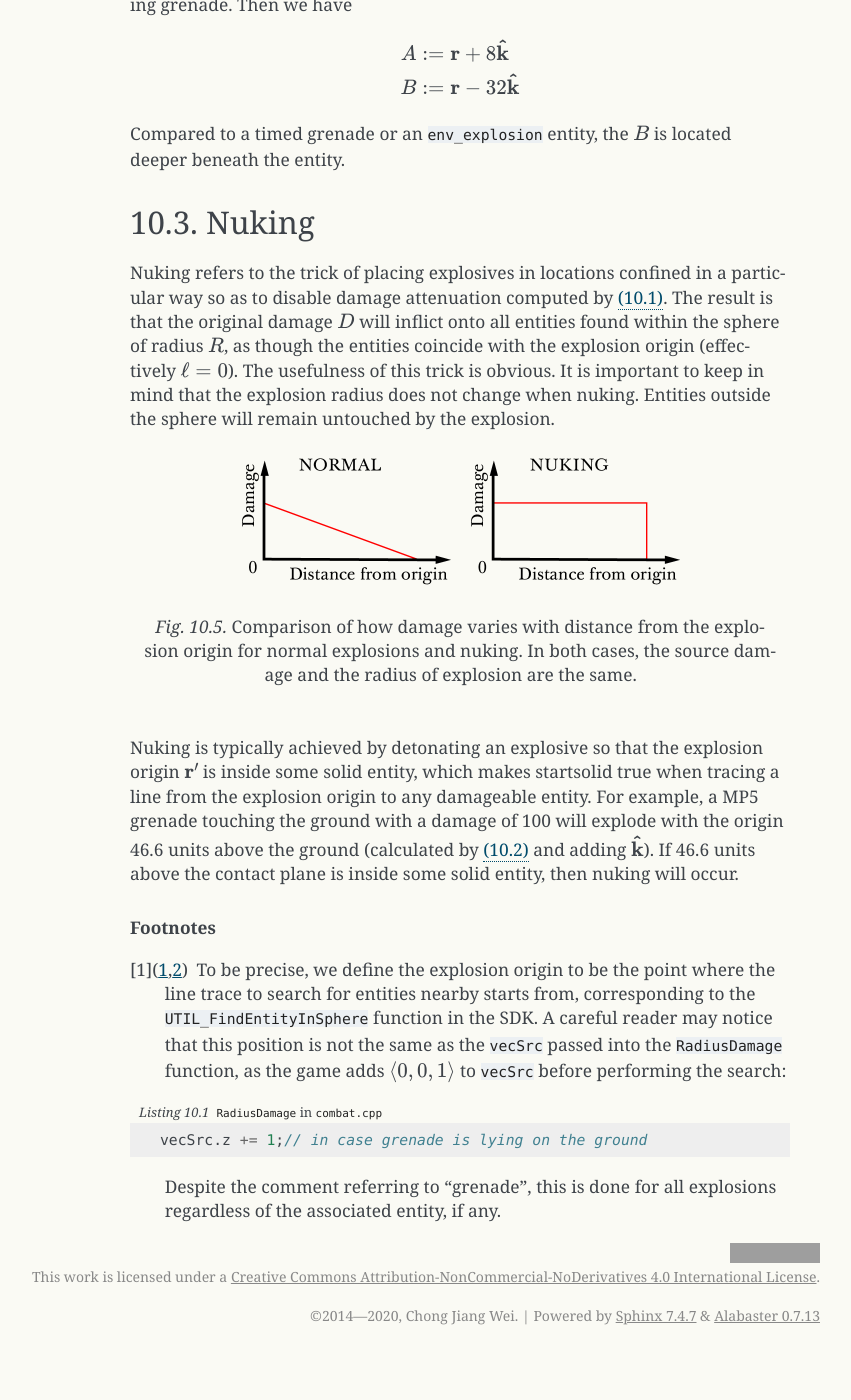
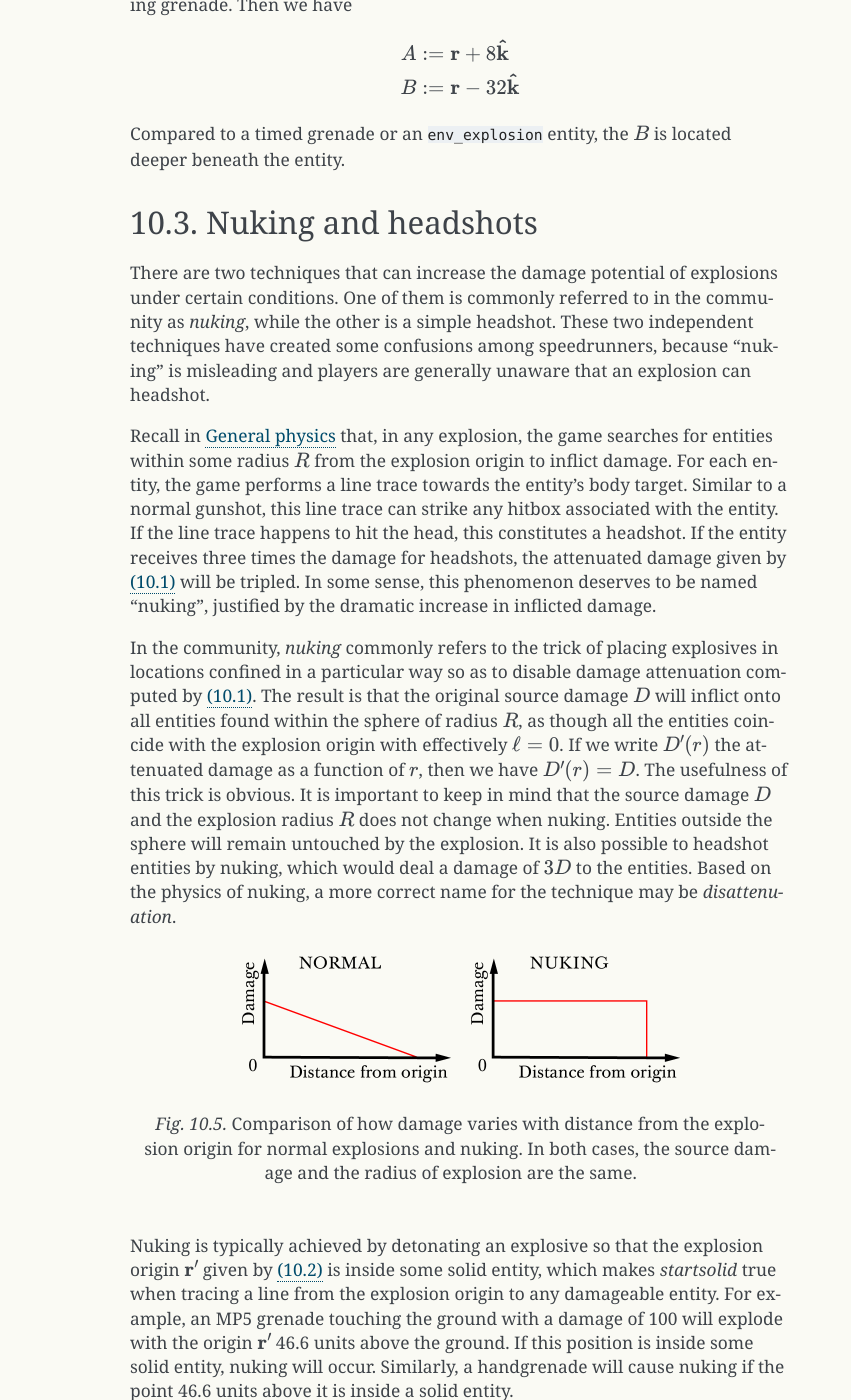
Before and after one commit to Matherunner/hldoc, a Sphinx documentation site: the page built from source/explosions.rst, in a window 1280 px wide and 1400 px high, scrolled down 6378 px. Shown: the whole window, without its empty margins (290-1141 px from the left). Built offline with Sphinx 7.4.7, drawn with Linux system fonts in a browser that asks for light colours; formulas are drawn with MathJax 3; before the commit the page ends 7733 px from its top, so only the background shows below that; some of the changed text lies outside the part shown; grey boxes are pictures that could not be loaded.

Commit message:
Add nuking and headshot clarifications

```diff
--- a/source/explosions.rst
+++ b/source/explosions.rst
@@ -49,13 +49,13 @@ The explosion origin as a result of a grenade detonation is more complicated. Wh
 Assuming the trace fraction is not 1, :math:`\mathbf{\hat{n}}` is the normal of the plane hit by the line trace, and :math:`D` is the source damage of the grenade, the new position of the grenade is computed to be
 
 .. math:: \mathbf{r}' = \mathbf{c}_{\mathit{AB}} + \frac{3}{5} \left( D - 24 \right) \mathbf{\hat{n}}
-   :label: new position
+   :label: explosion new position
 
 All numerical constants are hardcoded. Call the coefficient of :math:`\mathbf{\hat{n}}`, or
 
 .. math:: \frac{3}{5} \left( D - 24 \right)
 
-the *pull out distance*, as per the comments in the SDK in ``ggrenade.cpp``. This is so named because a grenade is typically in contact with some plane or ground when it explodes. By modifying the grenade origin this way, it is being pulled out of the plane by that distance. Remarkably, this distance depends on the source damage of the explosion. For instance, an MP5 grenade creates an explosion with a source damage of :math:`D = 100`. It is therefore pulled out of the plane it collided with by 45.6 units at detonation.
+the *pull out distance*, as per the comments in the SDK in ``ggrenade.cpp``. This is so named because a grenade is typically in contact with some plane or ground when it explodes. By modifying the grenade origin this way, it is being pulled out of the plane by that distance. Remarkably, this distance depends on the source damage of the explosion. For instance, an MP5 grenade creates an explosion with a source damage of :math:`D = 100`. Its pull out distance is therefore 45.6 units at detonation.
 
 Having computed the new grenade position :math:`\mathbf{r}'`, the explosion origin for the actual explosion is set to be :math:`\mathbf{r}' + \mathbf{\hat{k}}` where :math:`\mathbf{\hat{k}} = \langle 0, 0, 1\rangle` is the :math:`z` axis unit vector (see [#explosion-origin]_ for an explanation). The rest of the physics is described in :ref:`explosion physics`.
 
@@ -160,10 +160,14 @@ Compared to a timed grenade or an ``env_explosion`` entity, the :math:`B` is loc
 
 .. _nuking:
 
-Nuking
-------
+Nuking and headshots
+--------------------
 
-Nuking refers to the trick of placing explosives in locations confined in a particular way so as to disable damage attenuation computed by :eq:`damage attenuation`. The result is that the original damage :math:`D` will inflict onto all entities found within the sphere of radius :math:`R`, as though the entities coincide with the explosion origin (effectively :math:`\ell = 0`). The usefulness of this trick is obvious. It is important to keep in mind that the explosion radius does not change when nuking. Entities outside the sphere will remain untouched by the explosion.
+There are two techniques that can increase the damage potential of explosions under certain conditions. One of them is commonly referred to in the community as *nuking*, while the other is a simple headshot. These two independent techniques have created some confusions among speedrunners, because "nuking" is misleading and players are generally unaware that an explosion can headshot.
+
+Recall in :ref:`explosion physics` that, in any explosion, the game searches for entities within some radius :math:`R` from the explosion origin to inflict damage. For each entity, the game performs a line trace towards the entity's body target. Similar to a normal gunshot, this line trace can strike any hitbox associated with the entity. If the line trace happens to hit the head, this constitutes a headshot. If the entity receives three times the damage for headshots, the attenuated damage given by :eq:`damage attenuation` will be tripled. In some sense, this phenomenon deserves to be named "nuking", justified by the dramatic increase in inflicted damage.
+
+In the community, *nuking* commonly refers to the trick of placing explosives in locations confined in a particular way so as to disable damage attenuation computed by :eq:`damage attenuation`. The result is that the original source damage :math:`D` will inflict onto all entities found within the sphere of radius :math:`R`, as though all the entities coincide with the explosion origin with effectively :math:`\ell = 0`. If we write :math:`D'(r)` the attenuated damage as a function of :math:`r`, then we have :math:`D'(r) = D`. The usefulness of this trick is obvious. It is important to keep in mind that the source damage :math:`D` and the explosion radius :math:`R` does not change when nuking. Entities outside the sphere will remain untouched by the explosion. It is also possible to headshot entities by nuking, which would deal a damage of :math:`3D` to the entities. Based on the physics of nuking, a more correct name for the technique may be *disattenuation*.
 
 .. figure:: images/explosion-nuking.png
    :scale: 50%
@@ -172,7 +176,7 @@ Nuking refers to the trick of placing explosives in locations confined in a part
    normal explosions and nuking. In both cases, the source damage and the radius
    of explosion are the same.
 
-Nuking is typically achieved by detonating an explosive so that the explosion origin :math:`\mathbf{r}'` is inside some solid entity, which makes startsolid true when tracing a line from the explosion origin to any damageable entity. For example, a MP5 grenade touching the ground with a damage of 100 will explode with the origin 46.6 units above the ground (calculated by :eq:`new position` and adding :math:`\mathbf{\hat{k}}`). If 46.6 units above the contact plane is inside some solid entity, then nuking will occur.
+Nuking is typically achieved by detonating an explosive so that the explosion origin :math:`\mathbf{r}'` given by :eq:`explosion new position` is inside some solid entity, which makes *startsolid* true when tracing a line from the explosion origin to any damageable entity. For example, an MP5 grenade touching the ground with a damage of 100 will explode with the origin :math:`\mathbf{r}'` 46.6 units above the ground. If this position is inside some solid entity, nuking will occur. Similarly, a handgrenade will cause nuking if the point 46.6 units above it is inside a solid entity.
 
 .. rubric:: Footnotes
 
```
